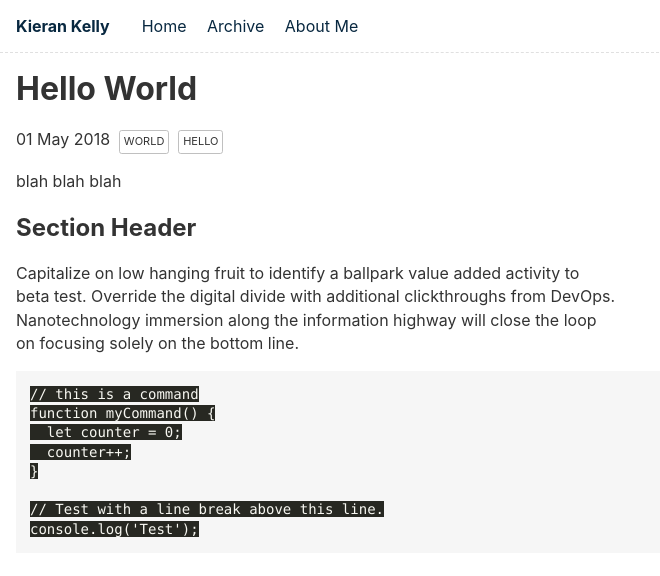
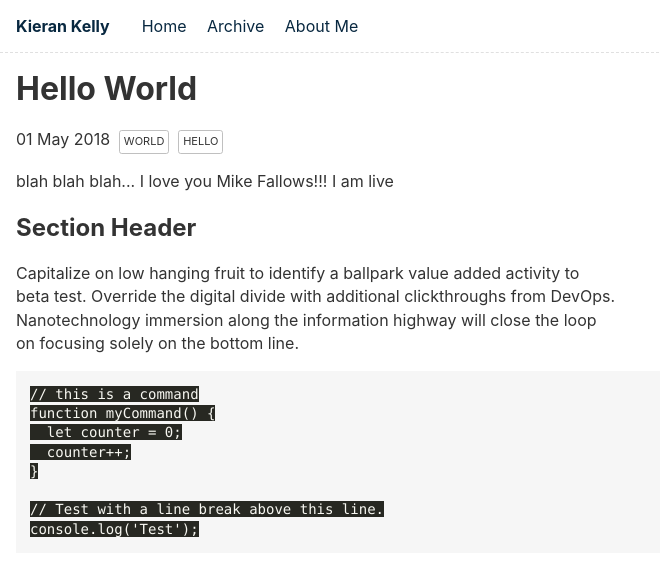
Before and after one commit to 222ridepegasus/kiekelly, an Eleventy site: page posts/helloworld.md in a window 1280 px wide. Shown: the whole page, without its empty margins (0-660 px from the left). Built offline with nearby package versions, Linux system fonts and the light colour scheme; Eleventy itself is replaced by a stand-in of ours; code samples lack their colours; files that its build step writes are made by us from their sources.

Commit message:
update first post

```diff
--- a/posts/helloworld.md
+++ b/posts/helloworld.md
@@ -8,7 +8,7 @@ tags:
 layout: layouts/post.njk
 ---
 
-blah blah blah
+blah blah blah... I love you Mike Fallows!!! I am live
 
 ## Section Header
 
```
